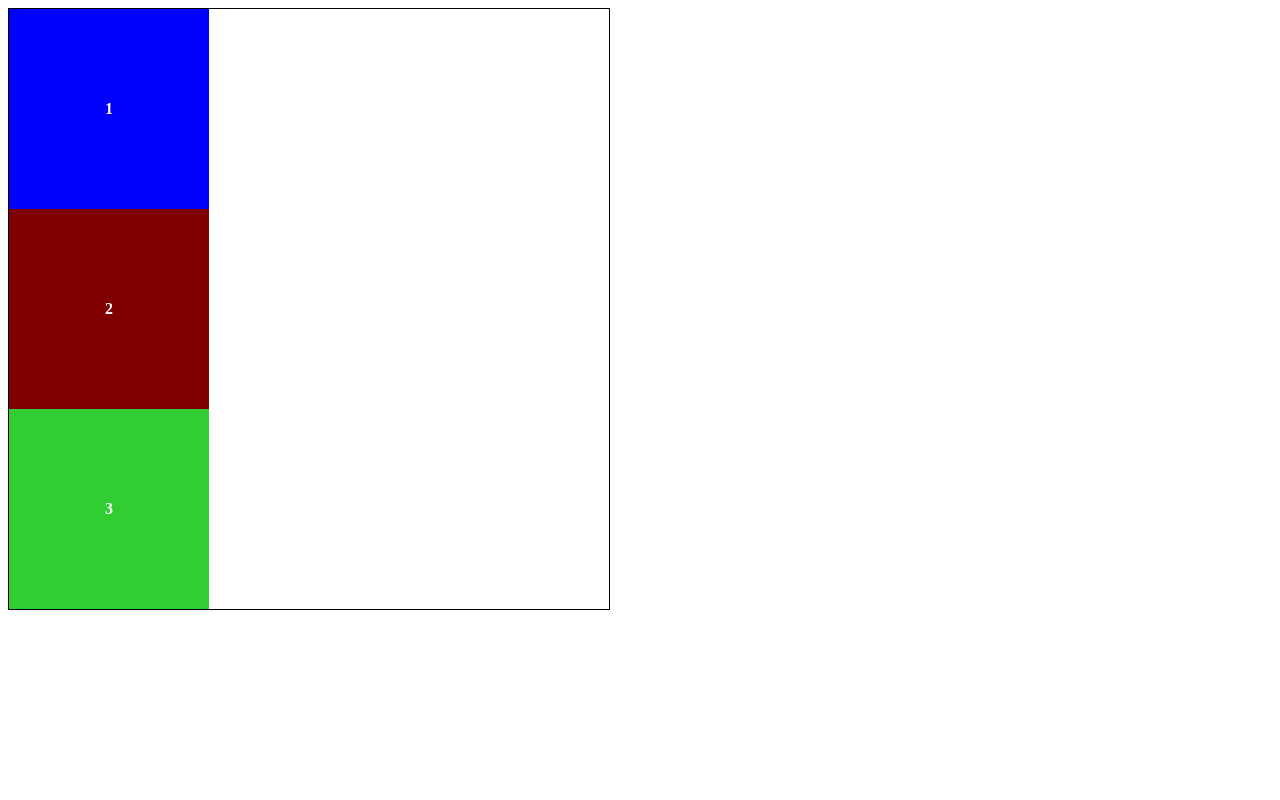
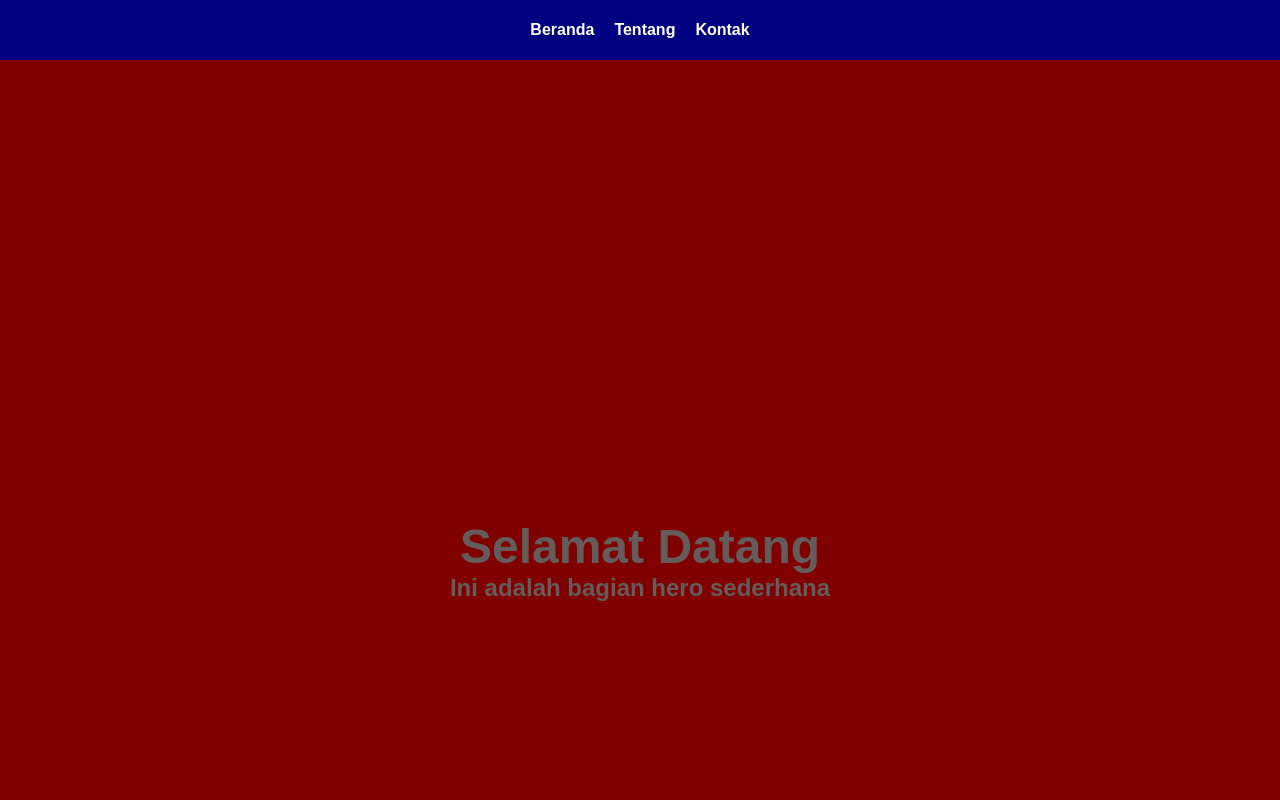
Before and after one commit to megaalaelawati-star/latihan-position, a plain HTML site: page index.html in a window 1280 px wide. Shown: the top 800 px of the page. Drawn offline with Linux system fonts and the light colour scheme.

Commit message:
Menambah fitur baru

```diff
--- a/index.html
+++ b/index.html
@@ -4,15 +4,38 @@
 <head>
     <meta charset="UTF-8">
     <meta name="viewport" content="width=device-width, initial-scale=1.0">
-    <title>Kotak Vertikal</title>
+    <title>Web Sederhana</title>
     <link rel="stylesheet" href="style.css">
+    <style></style>
 </head>
 
 <body>
     <div class="container">
-        <div class="box box1">1</div>
-        <div class="box box2">2</div>
-        <div class="box box3">3</div>
+        <!-- Navigasi -->
+        <div class="box box1">
+            <nav>
+                <ul>
+                    <li><a href="#">Beranda</a></li>
+                    <li><a href="#">Tentang</a></li>
+                    <li><a href="#">Kontak</a></li>
+                </ul>
+            </nav>
+        </div>
+
+        <!-- Hero -->
+        <div class="box box2">
+            <h1>Selamat Datang</h1>
+            <p>Ini adalah bagian hero sederhana</p>
+        </div>
+
+        <!-- Body -->
+        <div class="box box3">
+            <h2>Konten Utama</h2>
+            <p>
+                Ini adalah isi dari body/konten utama website sederhana. Kamu bisa menambahkan teks, gambar, atau
+                elemen lain di sini sesuai kebutuhan.
+            </p>
+        </div>
     </div>
 </body>
 
--- a/style.css
+++ b/style.css
@@ -1,30 +1,66 @@
+        * {
+            margin: 0;
+            padding: 0;
+            box-sizing: border-box;
+        }
+
+        body {
+            font-family: Arial, sans-serif;
+        }
+
         .container {
-    width: 600px;
-    height: 600px;
-    border: 1px solid black;
+            width: 100%;
             display: flex;
             flex-direction: column;
-    align-items: flex-start;
         }
 
         .box {
-    width: 200px;
-    height: 200px;
-    color: white;
+            width: 100%;
+            height: 1000px;
+            color: rgb(100, 91, 91);
             font-weight: bold;
             display: flex;
             justify-content: center;
             align-items: center;
         }
 
+        /* Kotak Navigasi */
         .box1 {
-    background: blue;
+            background: navy;
+            height: 60px;
+            justify-content: space-around;
         }
 
+        .box1 nav ul {
+            list-style: none;
+            display: flex;
+            gap: 20px;
+        }
+
+        .box1 nav ul li {
+            display: inline;
+        }
+
+        .box1 nav ul li a {
+            color: white;
+            text-decoration: none;
+            font-weight: bold;
+        }
+
+        /* Kotak Hero */
         .box2 {
             background: maroon;
+            flex-direction: column;
+            font-size: 24px;
         }
 
+        /* Kotak Body */
         .box3 {
             background: limegreen;
+            height: auto;
+            min-height: 300px;
+            flex-direction: column;
+            padding: 20px;
+            color: black;
+            align-items: flex-start;
         }
```
Lines whose indentation alone changed are shown as unchanged.
